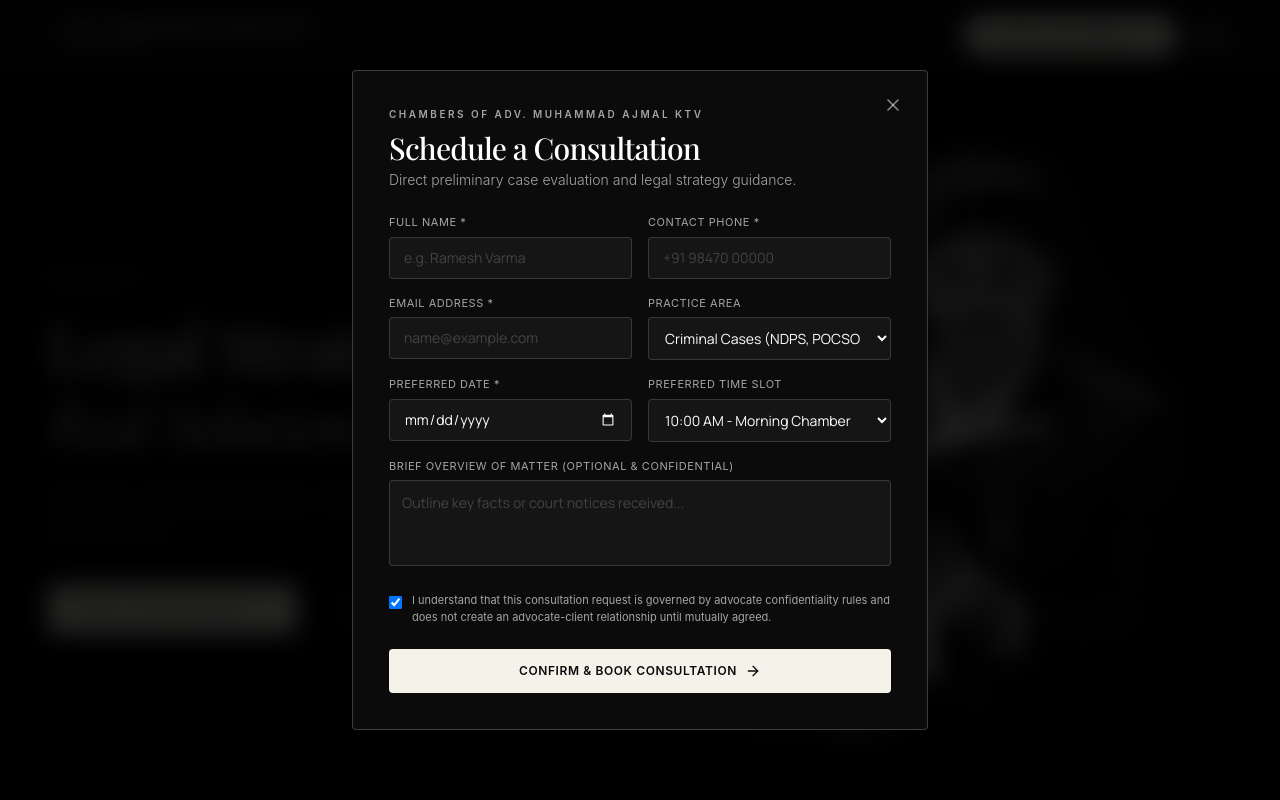
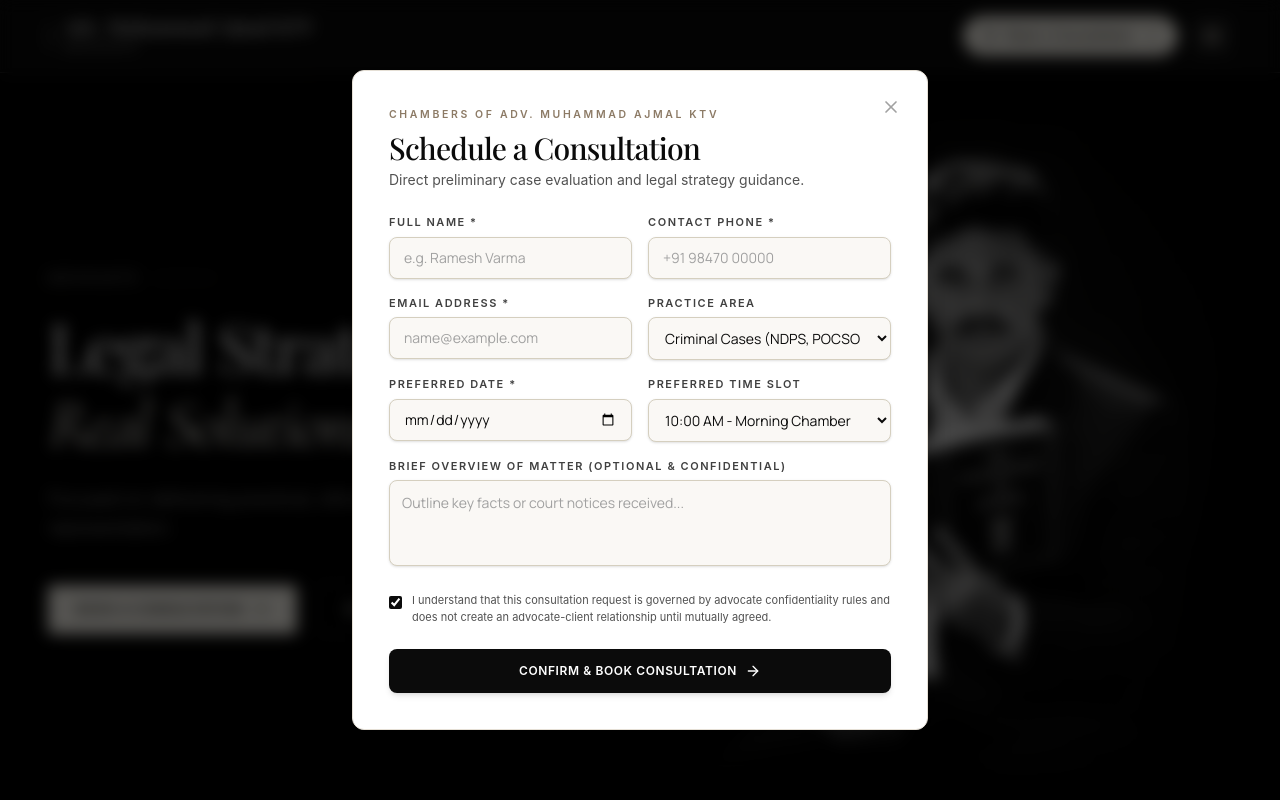
Before and after one commit to ha-shir/Lawfolio, a React (Vite) app: page / in a window 1280 px wide. Both pictures are taken after a click on the button "Book a Consultation". Shown: the top 800 px of the page. Built offline with nearby package versions, Linux system fonts and the light colour scheme; a web font is replaced by a local one.

Commit message:
Convert ConsultationModal to luxury white theme with black text

```diff
--- a/src/components/ConsultationModal.tsx
+++ b/src/components/ConsultationModal.tsx
@@ -1,4 +1,4 @@
-import React, { useState } from 'react';
+import React, { useState, useEffect } from 'react';
 import { X, Calendar, Clock, CheckCircle2, AlertCircle, ArrowRight, Shield } from 'lucide-react';
 import confetti from 'canvas-confetti';
 import { ConsultationFormData } from '../types';
@@ -28,6 +28,19 @@ export const ConsultationModal: React.FC<ConsultationModalProps> = ({
   const [isSubmitting, setIsSubmitting] = useState(false);
   const [isSuccess, setIsSuccess] = useState(false);
   const [errorMsg, setErrorMsg] = useState<string | null>(null);
+
+  // Close on ESC key press
+  useEffect(() => {
+    const handleKeyDown = (e: KeyboardEvent) => {
+      if (e.key === 'Escape') {
+        handleReset();
+      }
+    };
+    if (isOpen) {
+      window.addEventListener('keydown', handleKeyDown);
+    }
+    return () => window.removeEventListener('keydown', handleKeyDown);
+  }, [isOpen]);
 
   if (!isOpen) return null;
 
@@ -64,7 +77,7 @@ export const ConsultationModal: React.FC<ConsultationModalProps> = ({
           particleCount: 60,
           spread: 70,
           origin: { y: 0.6 },
-          colors: ['#F5F2EA', '#D4AF37', '#FFFFFF', '#0B0B0B'],
+          colors: ['#0B0B0B', '#C5A880', '#D4AF37', '#766A59'],
         });
       } catch (err) {
         // Safe fallback
@@ -78,14 +91,19 @@ export const ConsultationModal: React.FC<ConsultationModalProps> = ({
   };
 
   return (
-    <div className="fixed inset-0 z-50 flex items-center justify-center p-4 sm:p-6 overflow-y-auto bg-black/85 backdrop-blur-md transition-opacity">
-      <div className="relative w-full max-w-xl bg-[#0B0B0B] border border-white/20 rounded-sm shadow-2xl p-6 sm:p-9 text-white my-8">
-
+    <div
+      className="fixed inset-0 z-50 flex items-center justify-center p-4 sm:p-6 overflow-y-auto bg-black/65 backdrop-blur-sm transition-opacity"
+      onClick={handleReset}
+    >
+      <div
+        className="relative w-full max-w-xl bg-white border border-[#E5DFD5] rounded-xl shadow-2xl p-6 sm:p-9 text-[#0B0B0B] my-8 overflow-hidden"
+        onClick={(e) => e.stopPropagation()}
+      >
         {/* Close Button */}
         <button
           type="button"
           onClick={handleReset}
-          className="absolute top-5 right-5 text-white/50 hover:text-white transition-colors p-1"
+          className="absolute top-5 right-5 text-neutral-400 hover:text-[#0B0B0B] transition-colors p-1.5 rounded-full hover:bg-neutral-100 cursor-pointer"
           aria-label="Close modal"
         >
           <X className="w-5 h-5" />
@@ -93,41 +111,41 @@ export const ConsultationModal: React.FC<ConsultationModalProps> = ({
 
         {isSuccess ? (
           <div className="py-8 text-center flex flex-col items-center">
-            <div className="w-14 h-14 rounded-full bg-[#F5F2EA]/10 border border-[#F5F2EA]/40 flex items-center justify-center mb-5 text-[#F5F2EA]">
+            <div className="w-14 h-14 rounded-full bg-emerald-50 border border-emerald-200 flex items-center justify-center mb-5 text-emerald-600 shadow-sm">
               <CheckCircle2 className="w-8 h-8" />
             </div>
 
-            <span className="text-[11px] font-sans tracking-[0.25em] text-[#A5A5A5] uppercase">
+            <span className="text-[11px] font-sans tracking-[0.25em] text-emerald-800 uppercase font-semibold">
               Appointment Requested
             </span>
 
-            <h3 className="font-editorial text-2xl sm:text-3xl font-medium text-white mt-2 mb-3">
+            <h3 className="font-editorial text-2xl sm:text-3xl font-medium text-[#0B0B0B] mt-2 mb-3">
               Consultation Scheduled
             </h3>
 
-            <p className="text-sm font-sans text-[#A5A5A5] max-w-md font-light leading-relaxed mb-6">
-              Thank you, <span className="text-white font-medium">{formData.fullName}</span>. Our chambers office has received your request for <span className="text-white font-medium">{formData.preferredDate}</span> at <span className="text-white font-medium">{formData.preferredTime}</span>. You will receive an official confirmation call and email at <span className="text-white">{formData.email}</span> within 4 business hours.
+            <p className="text-sm font-sans text-neutral-600 max-w-md font-normal leading-relaxed mb-6">
+              Thank you, <span className="text-[#0B0B0B] font-semibold">{formData.fullName}</span>. Our chambers office has received your request for <span className="text-[#0B0B0B] font-semibold">{formData.preferredDate}</span> at <span className="text-[#0B0B0B] font-semibold">{formData.preferredTime}</span>. You will receive an official confirmation call and email at <span className="text-[#0B0B0B] font-medium">{formData.email}</span> within 4 business hours.
             </p>
 
-            <div className="w-full bg-[#151515] border border-white/10 rounded-sm p-4 text-xs font-sans text-left mb-6 space-y-1.5">
+            <div className="w-full bg-[#FAF8F5] border border-[#EAE5DA] rounded-lg p-4 text-xs font-sans text-left mb-6 space-y-2">
               <div className="flex justify-between">
-                <span className="text-[#A5A5A5]">Matter:</span>
-                <span className="text-white">{formData.practiceArea}</span>
+                <span className="text-neutral-500 font-medium">Matter:</span>
+                <span className="text-neutral-900 font-medium">{formData.practiceArea}</span>
               </div>
               <div className="flex justify-between">
-                <span className="text-[#A5A5A5]">Chamber Location:</span>
-                <span className="text-white">High Court Junction, Ernakulam</span>
+                <span className="text-neutral-500 font-medium">Chamber Location:</span>
+                <span className="text-neutral-900 font-medium">High Court Junction, Ernakulam</span>
               </div>
               <div className="flex justify-between">
-                <span className="text-[#A5A5A5]">Confidentiality:</span>
-                <span className="text-emerald-400">Protected under Section 126 IEA</span>
+                <span className="text-neutral-500 font-medium">Confidentiality:</span>
+                <span className="text-emerald-700 font-semibold">Protected under Section 126 IEA</span>
               </div>
             </div>
 
             <button
               type="button"
               onClick={handleReset}
-              className="px-6 py-2.5 rounded-sm bg-[#F5F2EA] text-[#0B0B0B] text-xs font-sans font-semibold tracking-wider uppercase hover:bg-white transition-colors"
+              className="px-7 py-3 rounded-lg bg-[#0B0B0B] text-white text-xs font-sans font-semibold tracking-wider uppercase hover:bg-neutral-800 transition-colors shadow-md cursor-pointer active:scale-95"
             >
               Done
             </button>
@@ -137,21 +155,21 @@ export const ConsultationModal: React.FC<ConsultationModalProps> = ({
             {/* Header */}
             <div className="mb-6">
               <div className="flex items-center gap-2 mb-2">
-                <span className="text-[10px] font-sans tracking-[0.25em] text-[#A5A5A5] uppercase font-semibold">
+                <span className="text-[10.5px] font-sans tracking-[0.25em] text-[#8C7A65] uppercase font-semibold">
                   Chambers of Adv. Muhammad Ajmal KTV
                 </span>
               </div>
-              <h3 className="font-editorial text-2xl sm:text-3xl text-white font-medium tracking-tight">
+              <h3 className="font-editorial text-2xl sm:text-3xl text-[#0B0B0B] font-medium tracking-tight">
                 Schedule a Consultation
               </h3>
-              <p className="text-xs sm:text-sm font-sans text-[#A5A5A5] mt-1 font-light">
+              <p className="text-xs sm:text-sm font-sans text-neutral-600 mt-1 font-normal">
                 Direct preliminary case evaluation and legal strategy guidance.
               </p>
             </div>
 
             {errorMsg && (
-              <div className="mb-4 p-3 rounded-sm bg-red-950/40 border border-red-800/40 text-red-200 text-xs flex items-center gap-2">
-                <AlertCircle className="w-4 h-4 shrink-0 text-red-400" />
+              <div className="mb-4 p-3 rounded-lg bg-red-50 border border-red-200 text-red-800 text-xs flex items-center gap-2">
+                <AlertCircle className="w-4 h-4 shrink-0 text-red-600" />
                 <span>{errorMsg}</span>
               </div>
             )}
@@ -159,7 +177,7 @@ export const ConsultationModal: React.FC<ConsultationModalProps> = ({
             <form onSubmit={handleSubmit} className="space-y-4">
               <div className="grid grid-cols-1 sm:grid-cols-2 gap-4">
                 <div>
-                  <label className="block text-[11px] font-sans uppercase tracking-wider text-[#A5A5A5] mb-1.5">
+                  <label className="block text-[11px] font-sans uppercase tracking-[0.14em] text-neutral-700 font-semibold mb-1.5">
                     Full Name *
                   </label>
                   <input
@@ -168,12 +186,12 @@ export const ConsultationModal: React.FC<ConsultationModalProps> = ({
                     value={formData.fullName}
                     onChange={(e) => setFormData({ ...formData, fullName: e.target.value })}
                     placeholder="e.g. Ramesh Varma"
-                    className="w-full bg-[#151515] border border-white/15 focus:border-[#F5F2EA] rounded-sm px-3.5 py-2.5 text-sm text-white placeholder-white/20 focus:outline-none transition-colors"
+                    className="w-full bg-[#FAF8F5] border border-[#D5CFBF] focus:border-[#0B0B0B] focus:bg-white rounded-lg px-3.5 py-2.5 text-sm text-[#0B0B0B] placeholder-neutral-400 focus:outline-none transition-all shadow-sm"
                   />
                 </div>
 
                 <div>
-                  <label className="block text-[11px] font-sans uppercase tracking-wider text-[#A5A5A5] mb-1.5">
+                  <label className="block text-[11px] font-sans uppercase tracking-[0.14em] text-neutral-700 font-semibold mb-1.5">
                     Contact Phone *
                   </label>
                   <input
@@ -182,14 +200,14 @@ export const ConsultationModal: React.FC<ConsultationModalProps> = ({
                     value={formData.phone}
                     onChange={(e) => setFormData({ ...formData, phone: e.target.value })}
                     placeholder="+91 98470 00000"
-                    className="w-full bg-[#151515] border border-white/15 focus:border-[#F5F2EA] rounded-sm px-3.5 py-2.5 text-sm text-white placeholder-white/20 focus:outline-none transition-colors"
+                    className="w-full bg-[#FAF8F5] border border-[#D5CFBF] focus:border-[#0B0B0B] focus:bg-white rounded-lg px-3.5 py-2.5 text-sm text-[#0B0B0B] placeholder-neutral-400 focus:outline-none transition-all shadow-sm"
                   />
                 </div>
               </div>
 
               <div className="grid grid-cols-1 sm:grid-cols-2 gap-4">
                 <div>
-                  <label className="block text-[11px] font-sans uppercase tracking-wider text-[#A5A5A5] mb-1.5">
+                  <label className="block text-[11px] font-sans uppercase tracking-[0.14em] text-neutral-700 font-semibold mb-1.5">
                     Email Address *
                   </label>
                   <input
@@ -198,18 +216,18 @@ export const ConsultationModal: React.FC<ConsultationModalProps> = ({
                     value={formData.email}
                     onChange={(e) => setFormData({ ...formData, email: e.target.value })}
                     placeholder="name@example.com"
-                    className="w-full bg-[#151515] border border-white/15 focus:border-[#F5F2EA] rounded-sm px-3.5 py-2.5 text-sm text-white placeholder-white/20 focus:outline-none transition-colors"
+                    className="w-full bg-[#FAF8F5] border border-[#D5CFBF] focus:border-[#0B0B0B] focus:bg-white rounded-lg px-3.5 py-2.5 text-sm text-[#0B0B0B] placeholder-neutral-400 focus:outline-none transition-all shadow-sm"
                   />
                 </div>
 
                 <div>
-                  <label className="block text-[11px] font-sans uppercase tracking-wider text-[#A5A5A5] mb-1.5">
+                  <label className="block text-[11px] font-sans uppercase tracking-[0.14em] text-neutral-700 font-semibold mb-1.5">
                     Practice Area
                   </label>
                   <select
                     value={formData.practiceArea}
                     onChange={(e) => setFormData({ ...formData, practiceArea: e.target.value })}
-                    className="w-full bg-[#151515] border border-white/15 focus:border-[#F5F2EA] rounded-sm px-3 py-2.5 text-sm text-white focus:outline-none transition-colors"
+                    className="w-full bg-[#FAF8F5] border border-[#D5CFBF] focus:border-[#0B0B0B] focus:bg-white rounded-lg px-3 py-2.5 text-sm text-[#0B0B0B] focus:outline-none transition-all shadow-sm cursor-pointer"
                   >
                     <option value="Criminal Cases (NDPS, POCSO & All Types)">Criminal Cases (NDPS, POCSO & All Types)</option>
                     <option value="Family Cases (Matrimonial & Custody)">Family Cases (Matrimonial & Custody)</option>
@@ -225,7 +243,7 @@ export const ConsultationModal: React.FC<ConsultationModalProps> = ({
 
               <div className="grid grid-cols-1 sm:grid-cols-2 gap-4">
                 <div>
-                  <label className="block text-[11px] font-sans uppercase tracking-wider text-[#A5A5A5] mb-1.5">
+                  <label className="block text-[11px] font-sans uppercase tracking-[0.14em] text-neutral-700 font-semibold mb-1.5">
                     Preferred Date *
                   </label>
                   <div className="relative">
@@ -235,19 +253,19 @@ export const ConsultationModal: React.FC<ConsultationModalProps> = ({
                       min={new Date().toISOString().split('T')[0]}
                       value={formData.preferredDate}
                       onChange={(e) => setFormData({ ...formData, preferredDate: e.target.value })}
-                      className="w-full bg-[#151515] border border-white/15 focus:border-[#F5F2EA] rounded-sm px-3.5 py-2.5 text-sm text-white focus:outline-none transition-colors [color-scheme:dark]"
+                      className="w-full bg-[#FAF8F5] border border-[#D5CFBF] focus:border-[#0B0B0B] focus:bg-white rounded-lg px-3.5 py-2.5 text-sm text-[#0B0B0B] focus:outline-none transition-all shadow-sm [color-scheme:light]"
                     />
                   </div>
                 </div>
 
                 <div>
-                  <label className="block text-[11px] font-sans uppercase tracking-wider text-[#A5A5A5] mb-1.5">
+                  <label className="block text-[11px] font-sans uppercase tracking-[0.14em] text-neutral-700 font-semibold mb-1.5">
                     Preferred Time Slot
                   </label>
                   <select
                     value={formData.preferredTime}
                     onChange={(e) => setFormData({ ...formData, preferredTime: e.target.value })}
-                    className="w-full bg-[#151515] border border-white/15 focus:border-[#F5F2EA] rounded-sm px-3 py-2.5 text-sm text-white focus:outline-none transition-colors"
+                    className="w-full bg-[#FAF8F5] border border-[#D5CFBF] focus:border-[#0B0B0B] focus:bg-white rounded-lg px-3 py-2.5 text-sm text-[#0B0B0B] focus:outline-none transition-all shadow-sm cursor-pointer"
                   >
                     <option value="10:00 AM">10:00 AM - Morning Chamber</option>
                     <option value="11:30 AM">11:30 AM - Morning Chamber</option>
@@ -259,7 +277,7 @@ export const ConsultationModal: React.FC<ConsultationModalProps> = ({
               </div>
 
               <div>
-                <label className="block text-[11px] font-sans uppercase tracking-wider text-[#A5A5A5] mb-1.5">
+                <label className="block text-[11px] font-sans uppercase tracking-[0.14em] text-neutral-700 font-semibold mb-1.5">
                   Brief Overview of Matter (Optional & Confidential)
                 </label>
                 <textarea
@@ -267,7 +285,7 @@ export const ConsultationModal: React.FC<ConsultationModalProps> = ({
                   value={formData.summary}
                   onChange={(e) => setFormData({ ...formData, summary: e.target.value })}
                   placeholder="Outline key facts or court notices received..."
-                  className="w-full bg-[#151515] border border-white/15 focus:border-[#F5F2EA] rounded-sm p-3 text-sm text-white placeholder-white/20 focus:outline-none transition-colors resize-none"
+                  className="w-full bg-[#FAF8F5] border border-[#D5CFBF] focus:border-[#0B0B0B] focus:bg-white rounded-lg p-3 text-sm text-[#0B0B0B] placeholder-neutral-400 focus:outline-none transition-all resize-none shadow-sm"
                 />
               </div>
 
@@ -278,9 +296,9 @@ export const ConsultationModal: React.FC<ConsultationModalProps> = ({
                   id="ethical-check"
                   checked={formData.acknowledgement}
                   onChange={(e) => setFormData({ ...formData, acknowledgement: e.target.checked })}
-                  className="mt-1 rounded border-white/30 text-[#0B0B0B] focus:ring-0 cursor-pointer"
+                  className="mt-1 rounded border-neutral-400 text-[#0B0B0B] focus:ring-0 cursor-pointer accent-[#0B0B0B]"
                 />
-                <label htmlFor="ethical-check" className="text-[11px] font-sans text-[#A5A5A5] cursor-pointer">
+                <label htmlFor="ethical-check" className="text-[11px] font-sans text-neutral-600 cursor-pointer leading-normal">
                   I understand that this consultation request is governed by advocate confidentiality rules and does not create an advocate-client relationship until mutually agreed.
                 </label>
               </div>
@@ -290,14 +308,14 @@ export const ConsultationModal: React.FC<ConsultationModalProps> = ({
                 <button
                   type="submit"
                   disabled={isSubmitting}
-                  className="w-full py-3.5 bg-[#F5F2EA] text-[#0B0B0B] text-xs font-sans font-semibold tracking-wider uppercase rounded-sm hover:bg-white transition-all duration-300 flex items-center justify-center gap-2 cursor-pointer disabled:opacity-50"
+                  className="w-full py-3.5 bg-[#0B0B0B] text-white text-xs font-sans font-semibold tracking-wider uppercase rounded-lg hover:bg-neutral-800 transition-all duration-300 flex items-center justify-center gap-2 cursor-pointer disabled:opacity-50 shadow-md active:scale-95 group"
                 >
                   {isSubmitting ? (
-                    <div className="w-4 h-4 border-2 border-[#0B0B0B] border-t-transparent rounded-full animate-spin" />
+                    <div className="w-4 h-4 border-2 border-white border-t-transparent rounded-full animate-spin" />
                   ) : (
                     <>
                       <span>Confirm & Book Consultation</span>
-                      <ArrowRight className="w-4 h-4 text-[#0B0B0B]" />
+                      <ArrowRight className="w-4 h-4 text-white group-hover:translate-x-0.5 transition-transform" />
                     </>
                   )}
                 </button>
```
